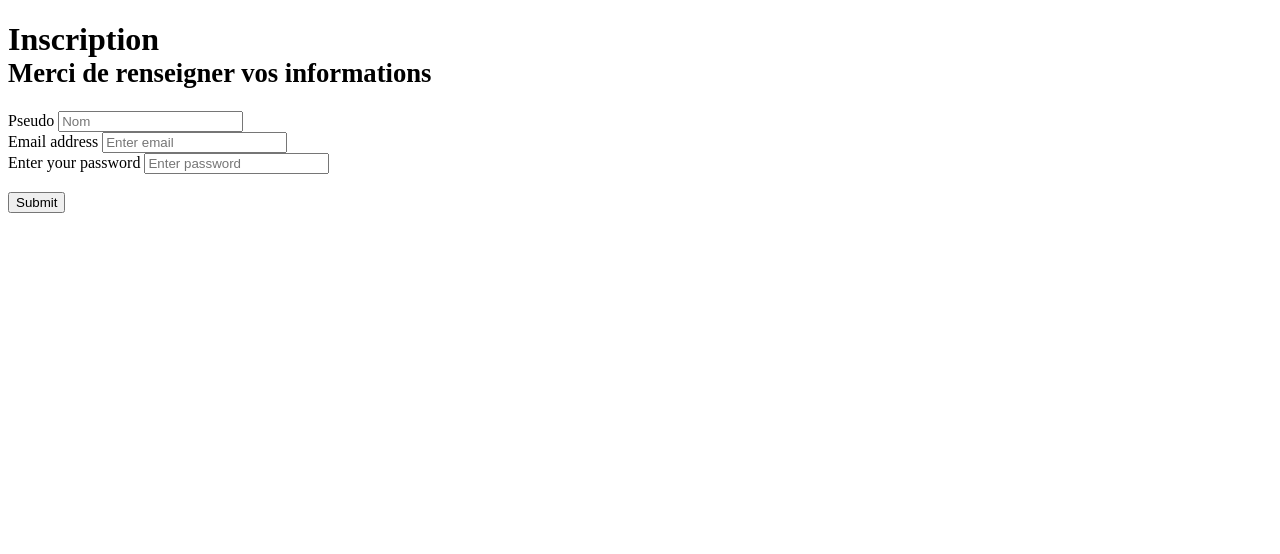
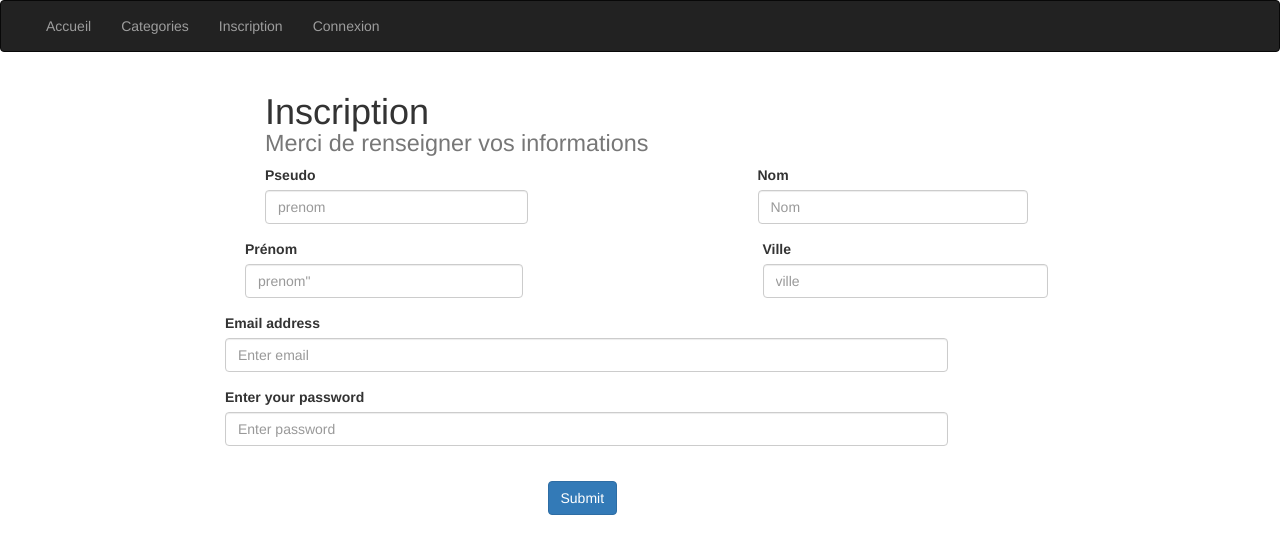
Before and after one commit to Jp-caillet/lanonce, a Java web app: template lanonce/WebContent/WEB-INF/signIn.jsp in a window 1280 px wide. Shown: the top 554 px of the page. Run offline with Tomcat 11, a stand-in JSP engine, Linux system fonts and the light colour scheme; the template is opened without the code that fills it, so the values that code supplies are empty; some libraries are stand-ins or nearby versions.

Commit message:
add menu & form sign in

```diff
--- a/lanonce/WebContent/WEB-INF/login.jsp
+++ b/lanonce/WebContent/WEB-INF/login.jsp
@@ -1,12 +1,14 @@
 <%@ page language="java" contentType="text/html; charset=UTF-8"
     pageEncoding="UTF-8"%>
-<!DOCTYPE html PUBLIC "-//W3C//DTD HTML 4.01 Transitional//EN" "http://www.w3.org/TR/html4/loose.dtd">
+<!DOCTYPE html>
 <html>
 <head>
 <meta http-equiv="Content-Type" content="text/html; charset=UTF-8">
-<title>Insert title here</title>
+<title>Login</title>
 </head>
 <body>
+
+<%@ include file="menu.jsp" %>
 
  <form method="post" action="loginServlet">
 
--- /dev/null
+++ b/lanonce/WebContent/WEB-INF/menu.jsp
@@ -0,0 +1,23 @@
+<!DOCTYPE html>
+<html>
+<head>
+  <title></title>
+    <link rel="stylesheet" href="https://maxcdn.bootstrapcdn.com/bootstrap/3.3.7/css/bootstrap.min.css">
+</head>
+<body>
+
+<nav class="navbar navbar-inverse">
+  <div class="container-fluid">
+    <div class="navbar-header">
+      <a class="navbar-brand"></a>
+    </div>
+    <ul class="nav navbar-nav">
+      <li><a href="">Accueil</a></li>
+      <li><a href="">Categories</a></li>
+      <li><a href="/lanonce/signInServlet">Inscription</a></li>
+      <li><a href="/lanonce/loginServlet">Connexion</a></li>
+    </ul>
+  </div>
+</nav>
+</body>
+</html>
--- a/lanonce/WebContent/WEB-INF/signIn.jsp
+++ b/lanonce/WebContent/WEB-INF/signIn.jsp
@@ -7,6 +7,9 @@
 <title>Sign in</title>
 </head>
 <body>
+
+<%@ include file="menu.jsp" %>
+
    <form method="post" action="signInServlet">
 
 	<div class="container">
@@ -20,7 +23,31 @@
 	<div class="col-md-offset-2 col-md-3">
 	<div class="form-group">
 	<label for="Nom">Pseudo</label>
-		<input type="text" class="form-control" id="pseudo" placeholder="Nom" name="pseudo">
+	<input type="text" class="form-control" id="pseudo" placeholder="prenom" name="pseudo">
+	</div>
+	</div>
+
+	<div class="row">
+	<div class="col-md-offset-2 col-md-3">
+	<div class="form-group">
+	<label for="Nom">Nom</label>
+	<input type="text" class="form-control" id="nom" placeholder="Nom" name="nom">
+	</div>
+	</div>
+
+	<div class="row">
+	<div class="col-md-offset-2 col-md-3">
+	<div class="form-group">
+	<label for="Nom">Prénom</label>
+	<input type="text" class="form-control" id="prenom" placeholder=prenom" name="prenom">
+	</div>
+	</div>
+
+	<div class="row">
+	<div class="col-md-offset-2 col-md-3">
+	<div class="form-group">
+	<label for="Nom">Ville</label>
+	<input type="text" class="form-control" id="ville" placeholder="ville" name="ville">
 	</div>
 	</div>
 
--- a/lanonce/src/fr/lanonce/servlets/SignInServlet.java
+++ b/lanonce/src/fr/lanonce/servlets/SignInServlet.java
@@ -40,9 +40,13 @@ public class SignInServlet extends HttpServlet {
 
         /* Récupération des paramètres d'URL saisis par l'utilisateur */
         user.setPseudo(request.getParameter("pseudo"));
+        user.setNom(request.getParameter("nom"));
+        user.setPrenom(request.getParameter("prenom"));
+        user.setVille(request.getParameter("ville"));
         user.setEmail(request.getParameter("email"));
         user.setPassword(request.getParameter("password"));
         System.out.println("connexion");
+
         userDao.ajouter(user);
 	}
 
```
Also changed, not shown: lanonce/src/fr/lannonce/dao/AddUserDaoImpl.java (+6 -3 lines), lanonce/src/fr/lanonce/beans/UserBean.java (+26 -3 lines). Lines whose indentation alone changed are shown as unchanged.
